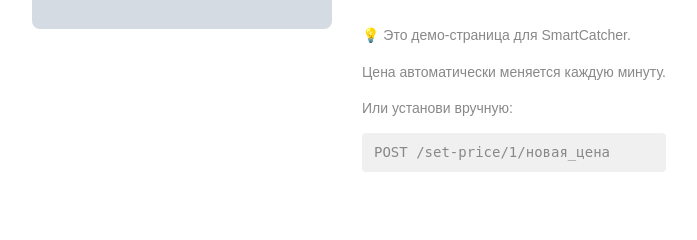
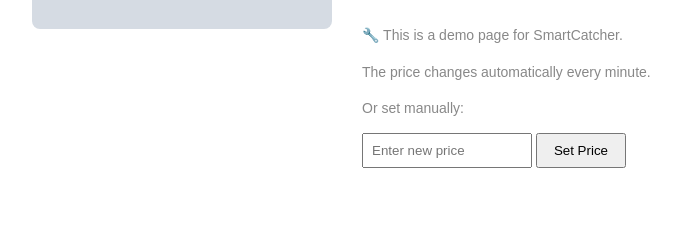
Before and after one commit to ka4en3/smartcatcher, a FastAPI app: template demo-server/templates/product.html in a window 1280 px wide. Shown: the part 216-456 px from the top of the page, without its empty margins (208-905 px from the left). Run offline with FastAPI, Linux system fonts and the light colour scheme; the template is opened without the code that fills it: most values are stand-ins (such as "Sample title", 1, 10 or a date in 2020); grey boxes marked "Sample" are stand-in pictures.

Commit message:
demo-server: possible to set the price manually

```diff
--- a/demo-server/templates/product.html
+++ b/demo-server/templates/product.html
@@ -25,13 +25,38 @@
         <p><strong>SKU:</strong> <span style="display:none">{{ sku }}</span></p>
 
         <div class="controls">
-                <p>💡 Это демо-страница для SmartCatcher.</p>
-                <p>Цена автоматически меняется каждую минуту.</p>
-                <p>Или установи вручную:</p>
-                <div class="endpoint">
-                    POST /set-price/{{ product_id }}/новая_цена
+            <p>🔧 This is a demo page for SmartCatcher.</p>
+            <p>The price changes automatically every minute.</p>
+            <p>Or set manually:</p>
+
+            <form id="priceForm" style="margin-top: 10px;">
+                <input type="number" id="newPrice" name="price" step="0.01" min="0.01"
+                       placeholder="Enter new price" style="padding: 8px; width: 150px;">
+                <button type="submit" style="padding: 8px 16px; cursor: pointer;">Set Price</button>
+            </form>
+            <div id="result" style="margin-top: 10px; color: green;"></div>
+
+            <script>
+                document.getElementById('priceForm').addEventListener('submit', async function(e) {
+                    e.preventDefault();
+                    const price = document.getElementById('newPrice').value;
+
+                    try {
+                        const response = await fetch(`/set-price/{{ product_id }}/${price}`, {
+                            method: 'POST'
+                        });
+                        const data = await response.json();
+                        document.getElementById('result').textContent = `✓ Price updated to ${data.price}`;
+                        document.querySelector('.product-price').textContent = data.price;
+                        document.getElementById('newPrice').value = '';
+                    } catch (error) {
+                        document.getElementById('result').textContent = '✗ Error setting price';
+                        document.getElementById('result').style.color = 'red';
+                    }
+                });
+            </script>
         </div>
-            </div>
+
     </div>
 </div>
 </body>
```
Lines whose indentation alone changed are shown as unchanged.
